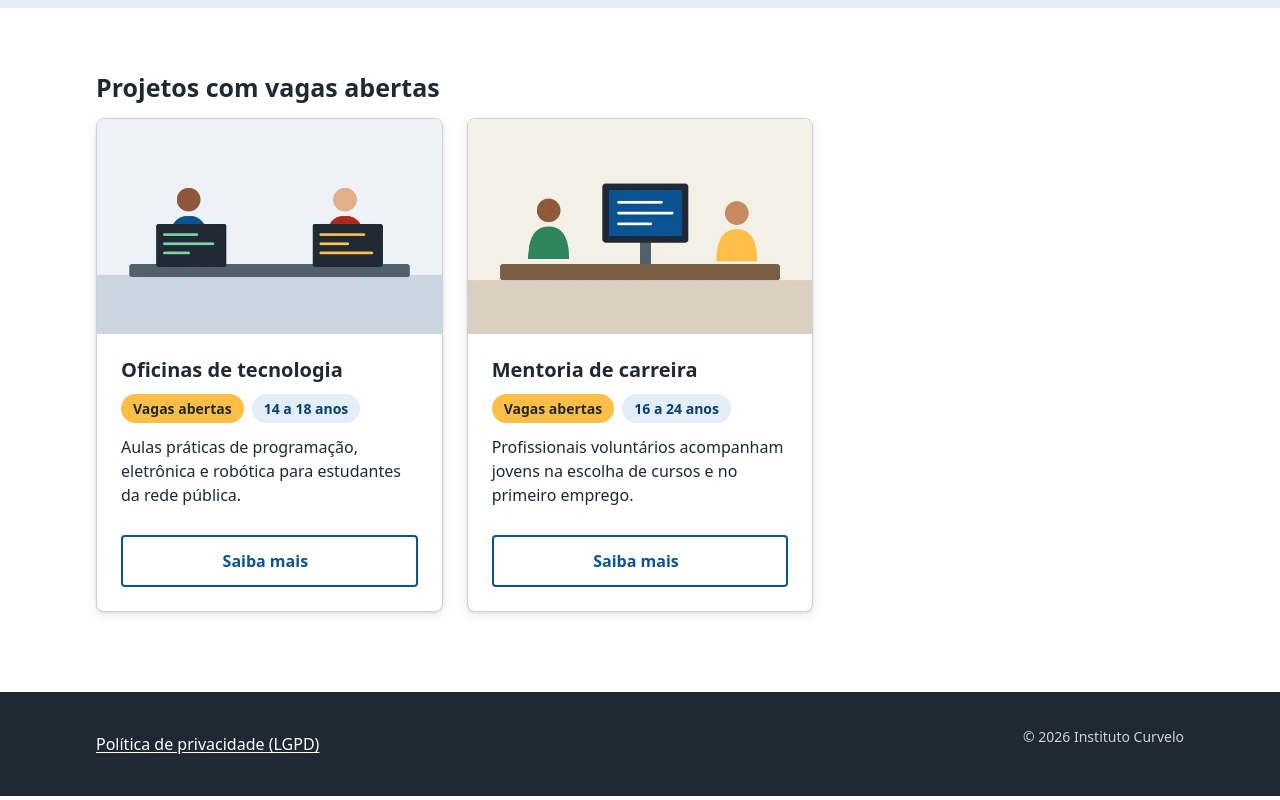
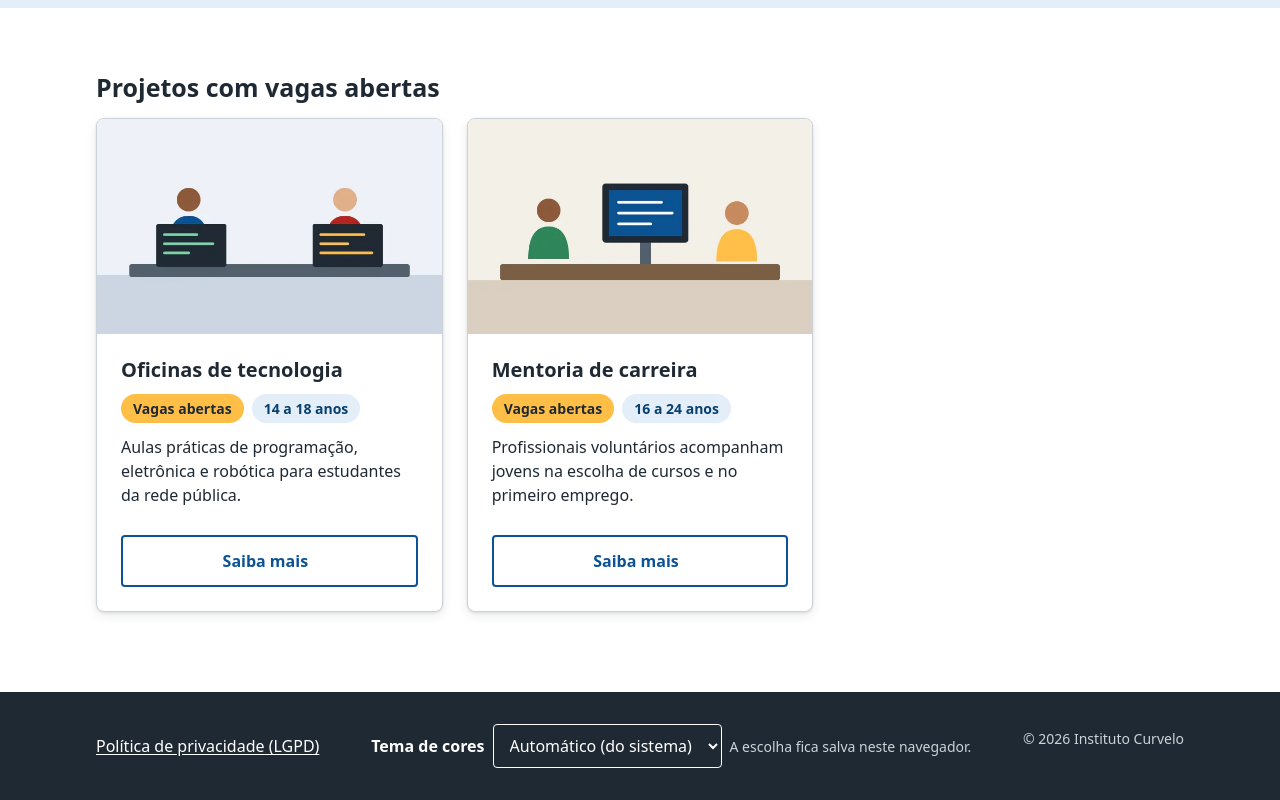
Before and after one commit to KaweMaximo/instituto-curvelo-frontend, a website with bundled scripts: page html/index.html in a window 1280 px wide. Shown: the part 580-1380 px from the top of the page. Built offline with nearby package versions, Linux system fonts and the light colour scheme.

Commit message:
feat(tema): seletor de tema no rodapé e script anti-flash no head
Refs #10. meta color-scheme, script de uma linha que reaplica o tema salvo antes da primeira pintura, select Tema de cores com label e dica, e classe no link do logo.

```diff
--- a/html/index.html
+++ b/html/index.html
@@ -7,7 +7,11 @@
   <meta name="description" content="Projeto acadêmico de Desenvolvimento Front-end com o tema do Instituto Curvelo: projetos sociais, voluntariado e doações.">
   <!-- Projeto acadêmico com conteúdo ilustrativo: não deve aparecer em buscadores como site oficial -->
   <meta name="robots" content="noindex, nofollow">
+  <meta name="color-scheme" content="light dark">
+  <!-- Aplica o tema salvo antes da primeira pintura (evita "piscar" o tema claro) -->
+  <script>try{var t=JSON.parse(localStorage.getItem('curvelo:v1:tema'));if(t)document.documentElement.setAttribute('data-tema',t)}catch(e){}</script>
   <link rel="stylesheet" href="../css/tokens.css">
+  <link rel="stylesheet" href="../css/temas.css">
   <link rel="stylesheet" href="../css/base.css">
   <link rel="stylesheet" href="../css/layout.css">
   <link rel="stylesheet" href="../css/components.css">
@@ -24,7 +28,7 @@
 
   <header class="cabecalho">
     <div class="container cabecalho__barra">
-      <a href="#/inicio" data-rota>
+      <a class="cabecalho__logo" href="#/inicio" data-rota>
         <img src="../imagens/logo-instituto-curvelo.svg" alt="Instituto Curvelo - página inicial" width="160" height="48">
       </a>
       <nav class="menu" aria-label="Menu principal">
@@ -67,6 +71,16 @@
       <nav aria-label="Links institucionais">
         <a href="#/privacidade">Política de privacidade (LGPD)</a>
       </nav>
+      <div class="rodape__tema">
+        <label for="tema">Tema de cores</label>
+        <select id="tema" aria-describedby="tema-dica">
+          <option value="">Automático (do sistema)</option>
+          <option value="claro">Claro</option>
+          <option value="escuro">Escuro</option>
+          <option value="alto-contraste">Alto contraste</option>
+        </select>
+        <small id="tema-dica">A escolha fica salva neste navegador.</small>
+      </div>
       <p><small>&copy; 2026 Instituto Curvelo</small></p>
     </div>
   </footer>
```
